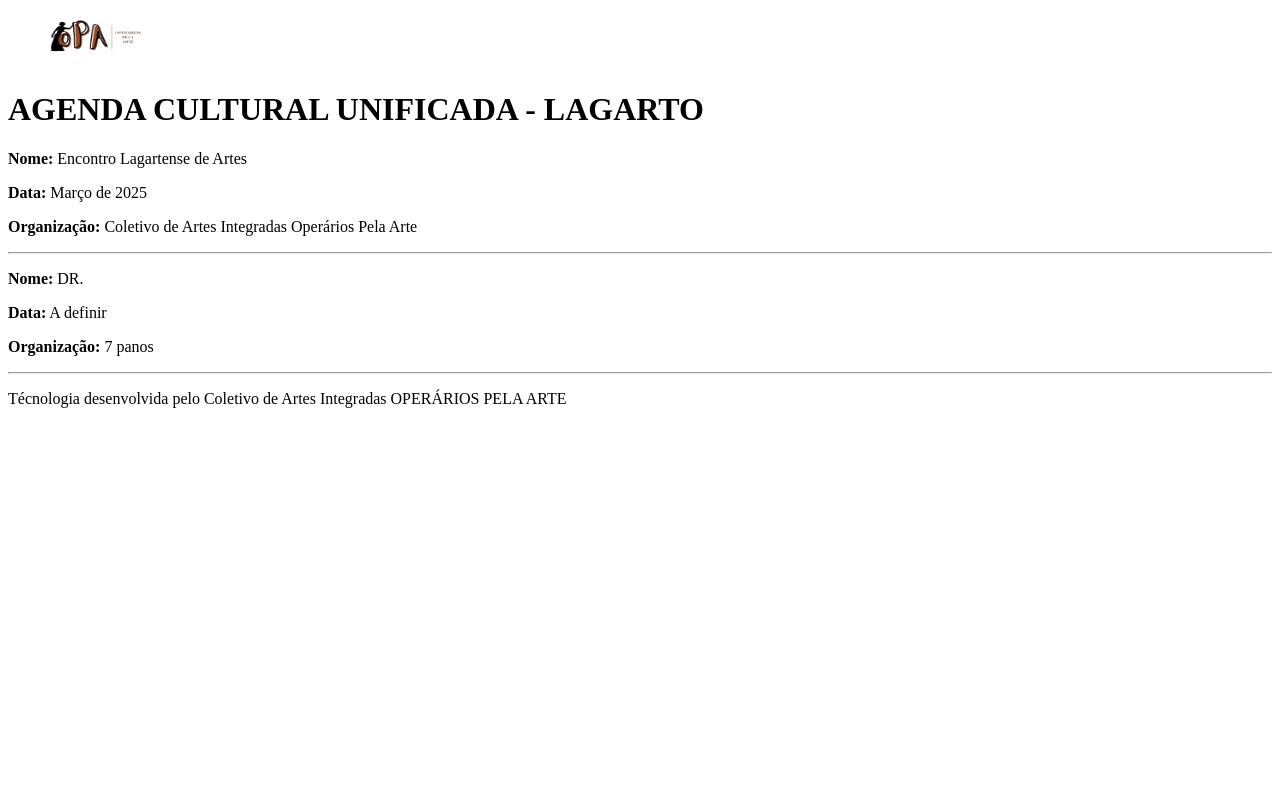
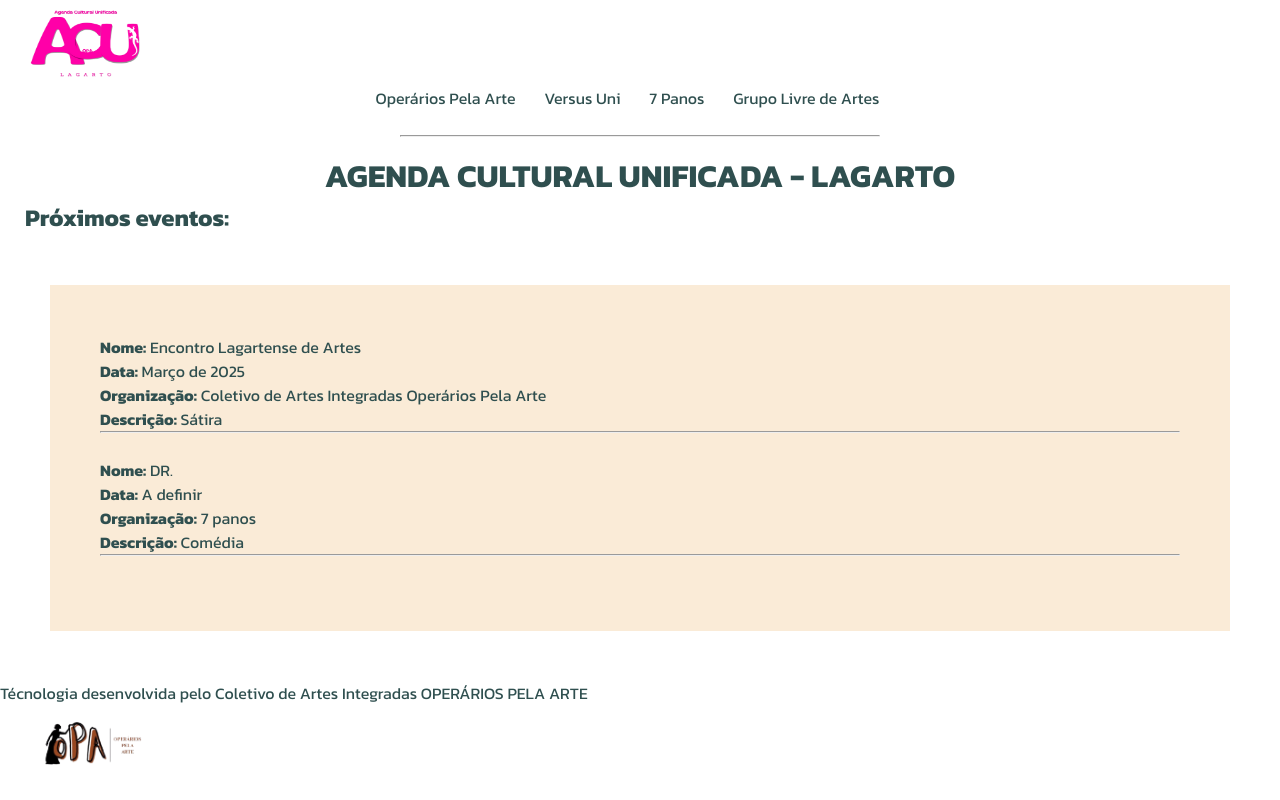
Before and after one commit to aragao-rafael-dias/agenda-cultural-unificada, a Flask app: page / in a window 1280 px wide. Run offline with Flask 3, Linux system fonts and the light colour scheme.

Commit message:
modified:   static/css/style.css 	new file:   static/img/logo ACU.png 	new file:   static/img/logo_ACU.png 	modified:   static/js/script.js 	modified:   static/json/data.json 	modified:   templates/index.html

```diff
--- a/static/css/style.css
+++ b/static/css/style.css
@@ -0,0 +1,55 @@
+@import url('https://fonts.googleapis.com/css2?family=Kanit:ital,wght@0,100;0,200;0,300;0,400;0,500;0,600;0,700;0,800;0,900;1,100;1,200;1,300;1,400;1,500;1,600;1,700;1,800;1,900&display=swap');
+
+*{
+    font-family: Kanit;
+    margin: 0;
+    padding: 0;
+    box-sizing: border-box;
+    color: darkslategrey;
+}
+
+header {
+    display: block;
+    position: relative;
+    justify-content: center;
+    align-items: center;
+}
+
+.links {
+    text-align: center;
+    text-decoration: none;
+}
+
+#headerline {
+    color: azure;
+    margin-top: 25px;
+    margin-bottom: 15px;
+    margin-left: 400px;
+    margin-right: 400px;
+}
+
+a {
+    text-decoration: none;
+    color: inherit;
+    margin-right: 25px;
+}
+
+h1 {
+    text-align: center;
+}
+
+h2 {
+    margin-left: 25px;
+}
+
+#eventos {
+    padding: 50px;
+    margin: 50px;
+    background-color: antiquewhite;
+}
+
+
+
+#bodyLine{
+    margin-bottom: 25px;
+}
--- a/static/js/script.js
+++ b/static/js/script.js
@@ -8,7 +8,9 @@ document.addEventListener('DOMContentLoaded', () => {
                 eventoDiv.innerHTML = `
                 <p><strong>Nome:</strong> ${evento.nome}</p>
                 <p><strong>Data:</strong> ${evento.data}</p>
-                <p><strong>Organização:</strong> ${evento.org}</p><hr>
+                <p><strong>Organização:</strong> ${evento.org}</p>
+                <p><strong>Descrição:</strong> ${evento.desc}</p>
+                <hr id="bodyLine">
                 `;
                 eventos.appendChild(eventoDiv);
             });
--- a/static/json/data.json
+++ b/static/json/data.json
@@ -2,11 +2,13 @@
     {
         "nome": "Encontro Lagartense de Artes",
         "data": "Março de 2025",
-        "org": "Coletivo de Artes Integradas Operários Pela Arte"
+        "org": "Coletivo de Artes Integradas Operários Pela Arte",
+        "desc": "Sátira"
     },
     {
         "nome": "DR.",
         "data": "A definir",
-        "org": "7 panos"
+        "org": "7 panos",
+        "desc": "Comédia"
     }
 ]
--- a/templates/index.html
+++ b/templates/index.html
@@ -5,17 +5,27 @@
     <meta name="viewport" content="width=device-width, initial-scale=1.0">
     <title>OPA | AGENDA CULTURAL UNIFICADA</title>
     <link rel="stylesheet" href="/static/css/style.css">
+    <link rel="shortcut icon" href="/static/img/logo_ACU.png" type="image/x-icon">
 </head>
 <header>
-    <img src="/static/img/logo.png" alt="Logo OPERÁRIOS PELA ARTE" width="160" height="58">
+    <img src="/static/img/logo_ACU.png" alt="Logo AGENDA CULTURAL UNIFICADA DE LAGARTO" width="170" height="80">
+    <div class="links">
+        <a href="https://www.instagram.com/operariospelaarte/" target="_blank" rel="noopener noreferrer">Operários Pela Arte</a>
+        <a href="https://www.instagram.com/versusuni/" target="_blank" rel="noopener noreferrer">Versus Uni</a>
+        <a href="https://www.instagram.com/7panos_oficial/" target="_blank" rel="noopener noreferrer">7 Panos</a>
+        <a href="https://www.instagram.com/ogrupolivre/" target="_blank" rel="noopener noreferrer">Grupo Livre de Artes</a>
+    </div>
+    <hr id="headerline">
 </header>
 <body>
     <h1>AGENDA CULTURAL UNIFICADA - LAGARTO</h1>
+    <h2>Próximos eventos:</h2>
     <div id="eventos"></div>
     <script src="/static/js/script.js"></script>
 </body>
 <footer>
     <p>Técnologia desenvolvida pelo Coletivo de Artes Integradas OPERÁRIOS PELA ARTE</p>
+    <img src="/static/img/logo.png" alt="Logo OPERÁRIOS PELA ARTE" width="170" height="80">
 </footer>
 </html>
 
```
Also changed, not shown: static/img/logo ACU.png (added), static/img/logo_ACU.png (added).
